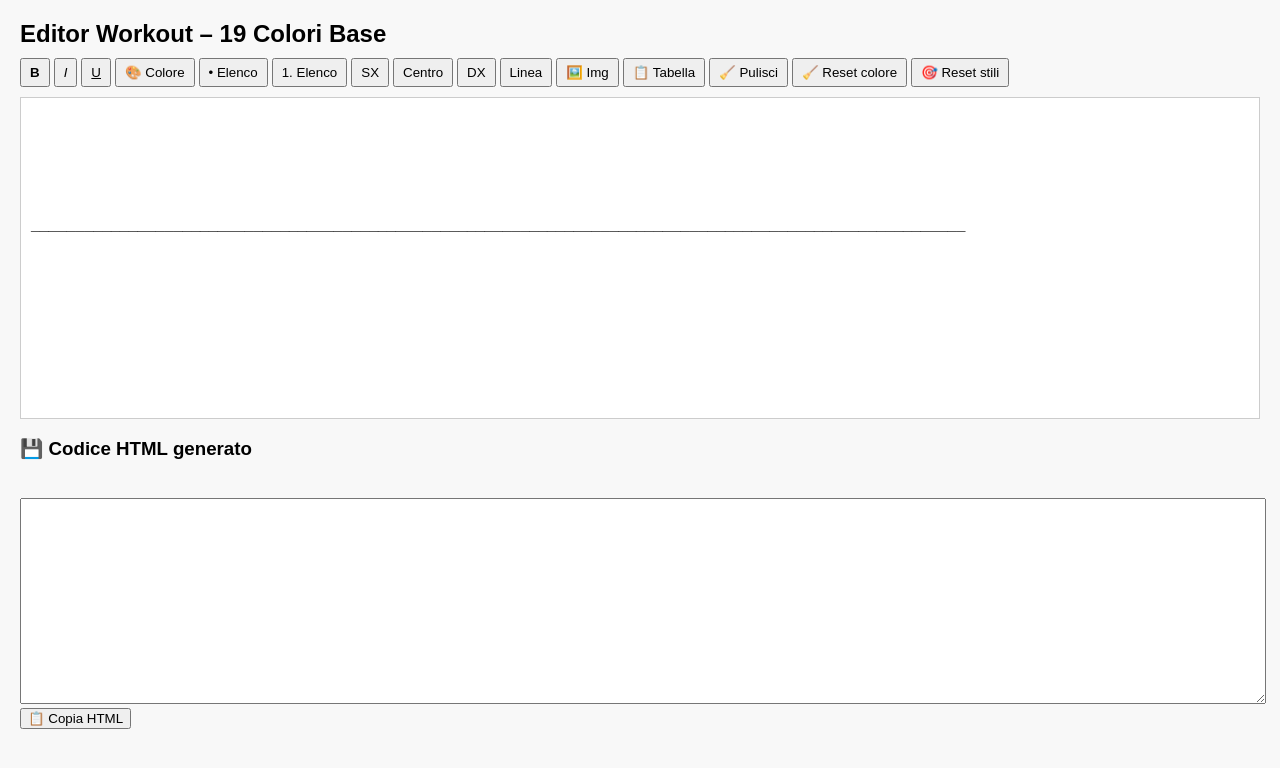
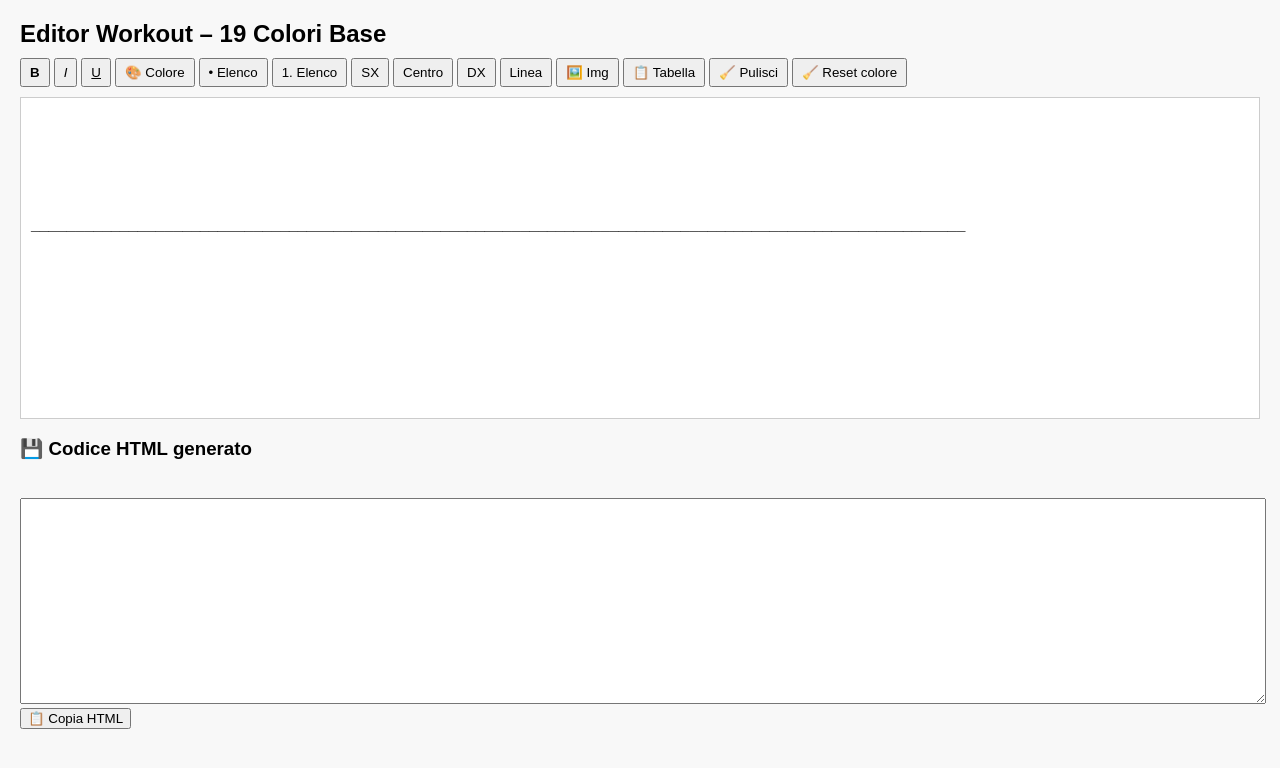
Before and after one commit to il-bonvi/HTML-intervals-Workouts, a plain HTML site: page HTML STANDALONE SECURITY - Copia.html in a window 1280 px wide. Drawn offline with Linux system fonts and the light colour scheme.

Commit message:
Update HTML STANDALONE SECURITY - Copia.html

```diff
--- a/HTML STANDALONE SECURITY - Copia.html
+++ b/HTML STANDALONE SECURITY - Copia.html
@@ -140,7 +140,6 @@ h2 { margin-bottom: 10px; }
   <button onclick="insertTable()">📋 Tabella</button>
   <button onclick="clearEditor()">🧹 Pulisci</button>
   <button onclick="resetColor()">🧹 Reset colore</button>
-  <button onclick="resetStyles()">🎯 Reset stili</button>
 
   <!-- MENU COLORI -->
   <div id="colorMenu" class="color-menu hidden">
@@ -211,21 +210,6 @@ function copyHTML(){
   t.select();
   document.execCommand("copy");
   alert("HTML copiato!");
-}
-
-// ===== RESET STILI =====
-function resetStyles(){
-  const sel = window.getSelection();
-  if(!sel.rangeCount) return;
-  const range = sel.getRangeAt(0);
-  if(range.collapsed) return;
-
-  const span = document.createElement("span");
-  span.appendChild(range.extractContents());
-  span.removeAttribute("class");
-  span.removeAttribute("style");
-  range.insertNode(span);
-  updateOutput();
 }
 
 // ===== RESET COLORE =====
```
